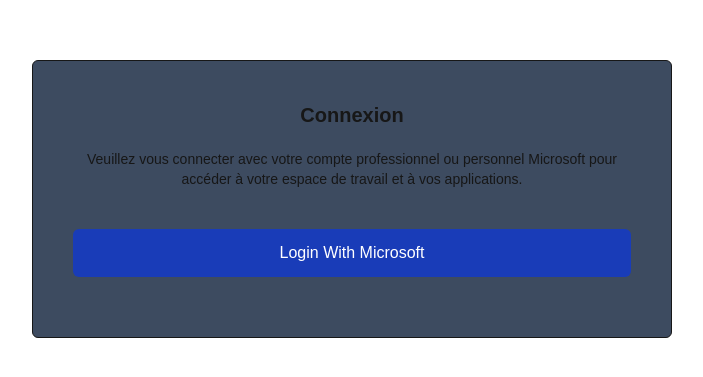
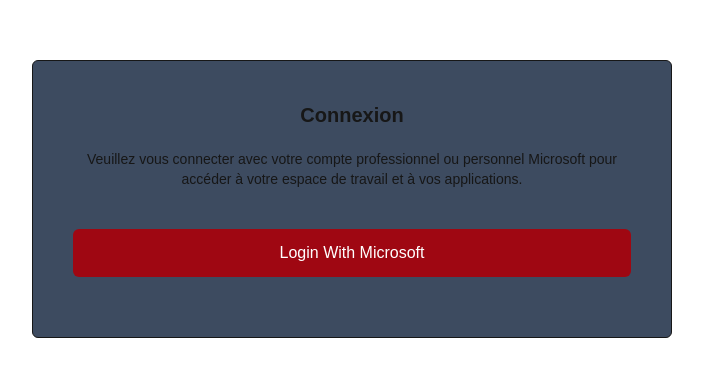
Before and after one commit to haitham515/smrtvt-nextjs-app, a Next.js app: page /login in a window 1280 px wide. Shown: the part 161-538 px from the top of the page, without its empty margins (288-991 px from the left). Built offline with nearby package versions, Linux system fonts and the light colour scheme.

Commit message:
changement couleur du login button

```diff
--- a/components/LoginButton.tsx
+++ b/components/LoginButton.tsx
@@ -17,7 +17,7 @@
     return (
         <button
             onClick={() => handleLogin()}
-            className="w-full bg-blue-800 text-white my-5 p-3 rounded-md hover:opacity-80 disabled:opacity-50 cursor-pointer"
+            className="w-full bg-red-800 text-white my-5 p-3 rounded-md hover:opacity-80 disabled:opacity-50 cursor-pointer"
             disabled={isLoading}
         >
             {isLoading ? "Signing in..." : "Login With Microsoft"}
```
